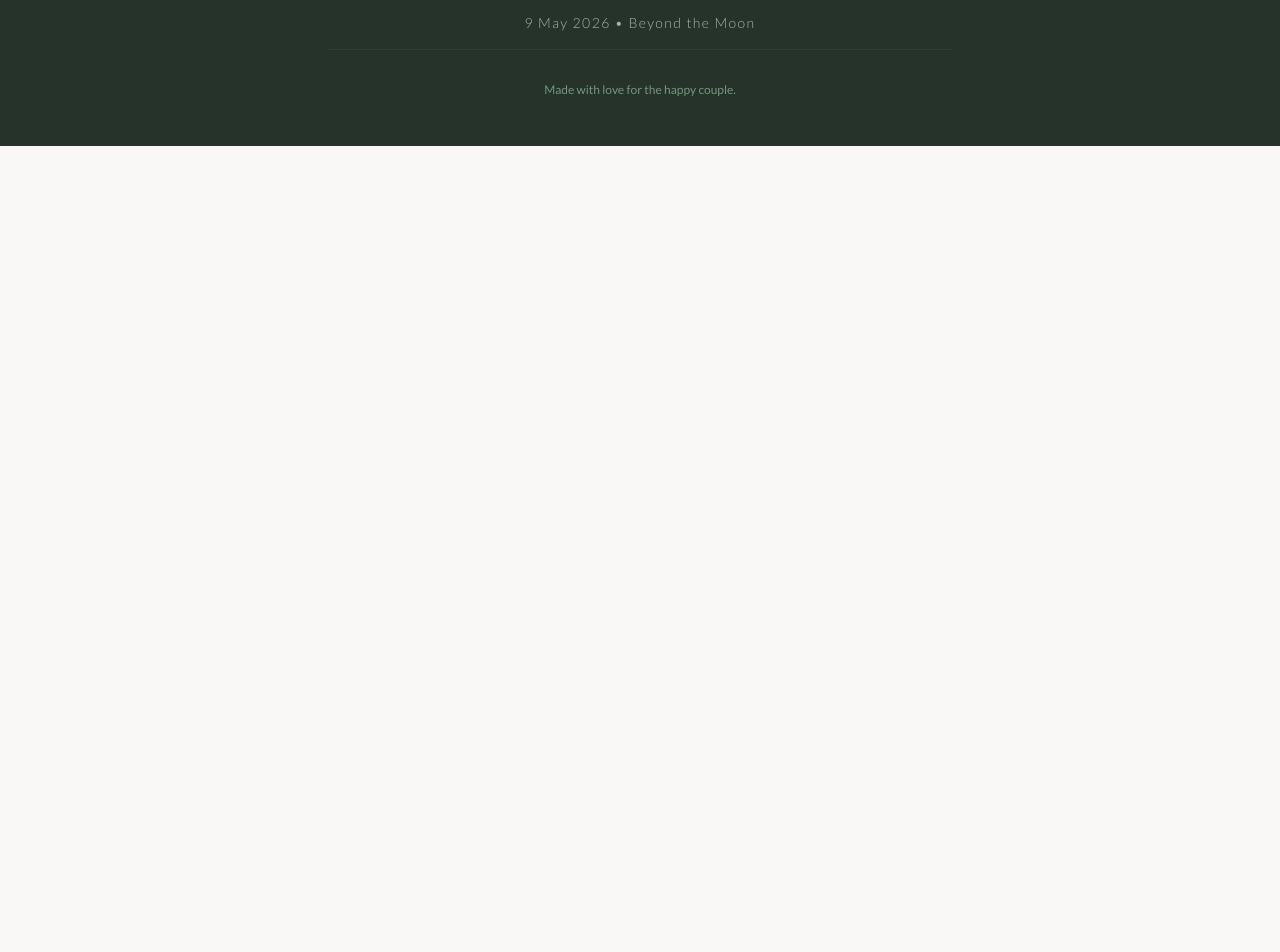
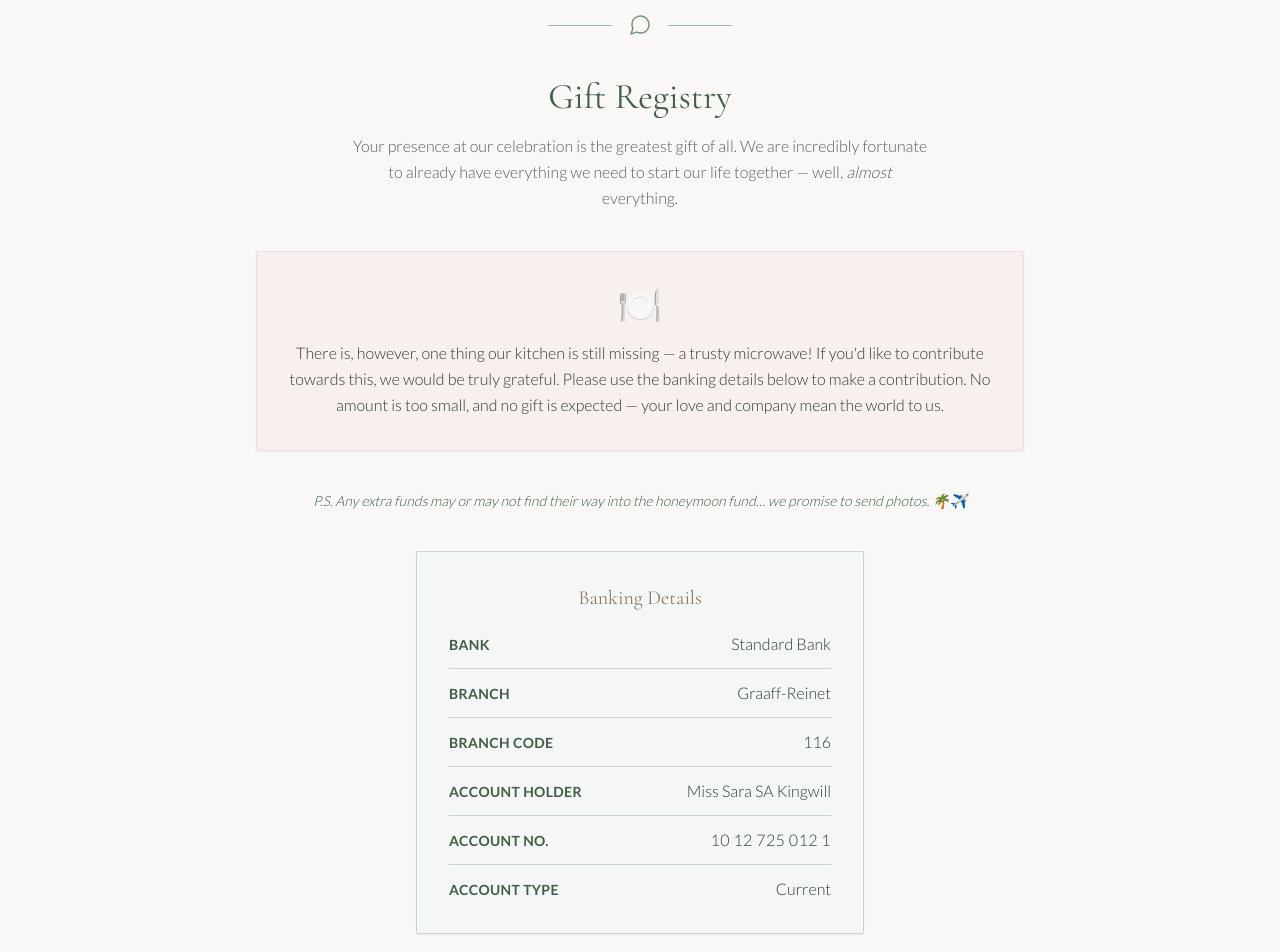
Before and after one commit to gerrithbrink/brink-wedding, a React (Vite) app: page / in a window 1280 px wide. Shown: the part 7520-8472 px from the top of the page. Before the commit the page ends 7666 px from the top, so only its background shows below. Built offline with nearby package versions, Linux system fonts and the light colour scheme.

Commit message:
feat: add gift registry section with banking details

```diff
--- a/App.tsx
+++ b/App.tsx
@@ -5,6 +5,7 @@ import { InfoSection } from './components/InfoSection';
 import { Timeline } from './components/Timeline';
 import { RSVPForm } from './components/RSVPForm';
 import { Footer } from './components/Footer';
+import { GiftRegistry } from './components/GiftRegistry';
 import { WeddingAI } from './components/WeddingAI';
 
 const App: React.FC = () => {
@@ -17,6 +18,7 @@ const App: React.FC = () => {
         <InfoSection />
         <Timeline />
         <RSVPForm />
+        <GiftRegistry />
       </main>
 
       <Footer />
--- /dev/null
+++ b/components/GiftRegistry.tsx
@@ -0,0 +1,97 @@
+import React from 'react';
+import { SectionId } from '../types';
+
+export const GiftRegistry: React.FC = () => {
+  return (
+    <section id={SectionId.REGISTRY} className="py-24 bg-rustic-cream relative scroll-mt-28">
+      <div className="container mx-auto px-4">
+        <div className="max-w-3xl mx-auto text-center space-y-10">
+
+          {/* Decorative divider */}
+          <div className="flex items-center justify-center gap-4">
+            <span className="block w-16 h-px bg-sage-300"></span>
+            <svg className="w-6 h-6 text-sage-400" fill="none" stroke="currentColor" viewBox="0 0 24 24">
+              <path strokeLinecap="round" strokeLinejoin="round" strokeWidth={1.5} d="M21 11.5a8.38 8.38 0 01-.9 3.8 8.5 8.5 0 01-7.6 4.7 8.38 8.38 0 01-3.8-.9L3 21l1.9-5.7a8.38 8.38 0 01-.9-3.8 8.5 8.5 0 014.7-7.6 8.38 8.38 0 013.8-.9h.5a8.48 8.48 0 018 8v.5z" />
+            </svg>
+            <span className="block w-16 h-px bg-sage-300"></span>
+          </div>
+
+          {/* Heading */}
+          <div>
+            <h2 className="text-3xl md:text-4xl font-serif text-sage-600 mb-4">Gift Registry</h2>
+            <p className="text-sage-800/80 leading-relaxed font-light max-w-xl mx-auto">
+              Your presence at our celebration is the greatest gift of all.
+              We are incredibly fortunate to already have everything we need to start our life together —
+              well, <em>almost</em> everything.
+            </p>
+          </div>
+
+          {/* Microwave message card */}
+          <div className="bg-rustic-rose/30 border border-rustic-rose rounded-sm p-8 shadow-sm">
+            <div className="flex justify-center mb-4">
+              <span className="text-4xl" role="img" aria-label="microwave">🍽️</span>
+            </div>
+            <p className="text-sage-800 leading-relaxed font-light">
+              There is, however, one thing our kitchen is still missing — a trusty microwave!
+              If you'd like to contribute towards this, we would be truly grateful.
+              Please use the banking details below to make a contribution.
+              No amount is too small, and no gift is expected — your love and company mean the world to us.
+            </p>
+          </div>
+
+          <p className="text-sage-600 font-light italic text-sm">
+            P.S. Any extra funds may or may not find their way into the honeymoon fund… we promise to send photos. 🌴✈️
+          </p>
+
+          {/* Banking details card */}
+          <div className="bg-sage-50 border border-sage-200 rounded-sm p-8 shadow-sm text-left max-w-md mx-auto">
+            <h3 className="text-xl font-serif text-rustic-brown mb-5 text-center">Banking Details</h3>
+            <dl className="space-y-3 text-sage-800">
+              <div className="flex justify-between items-baseline">
+                <dt className="text-sm font-bold uppercase tracking-wide text-sage-600">Bank</dt>
+                <dd className="font-light">Standard Bank</dd>
+              </div>
+              <div className="border-t border-sage-200"></div>
+
+              <div className="flex justify-between items-baseline">
+                <dt className="text-sm font-bold uppercase tracking-wide text-sage-600">Branch</dt>
+                <dd className="font-light">Graaff-Reinet</dd>
+              </div>
+              <div className="border-t border-sage-200"></div>
+
+              <div className="flex justify-between items-baseline">
+                <dt className="text-sm font-bold uppercase tracking-wide text-sage-600">Branch Code</dt>
+                <dd className="font-light">116</dd>
+              </div>
+              <div className="border-t border-sage-200"></div>
+
+              <div className="flex justify-between items-baseline">
+                <dt className="text-sm font-bold uppercase tracking-wide text-sage-600">Account Holder</dt>
+                <dd className="font-light">Miss Sara SA Kingwill</dd>
+              </div>
+              <div className="border-t border-sage-200"></div>
+
+              <div className="flex justify-between items-baseline">
+                <dt className="text-sm font-bold uppercase tracking-wide text-sage-600">Account No.</dt>
+                <dd className="font-light tracking-wide">10 12 725 012 1</dd>
+              </div>
+              <div className="border-t border-sage-200"></div>
+
+              <div className="flex justify-between items-baseline">
+                <dt className="text-sm font-bold uppercase tracking-wide text-sage-600">Account Type</dt>
+                <dd className="font-light">Current</dd>
+              </div>
+            </dl>
+          </div>
+
+          {/* Closing thank-you */}
+          <p className="text-sage-500 font-light italic text-sm">
+            Thank you for your generosity and kindness. We can't wait to celebrate with you!
+          </p>
+
+
+        </div>
+      </div>
+    </section>
+  );
+};
--- a/types.ts
+++ b/types.ts
@@ -12,7 +12,8 @@ export enum SectionId {
   HOME = 'home',
   DETAILS = 'details',
   RSVP = 'rsvp',
-  QA = 'qa'
+  QA = 'qa',
+  REGISTRY = 'registry'
 }
 
 export interface ChatMessage {
```
